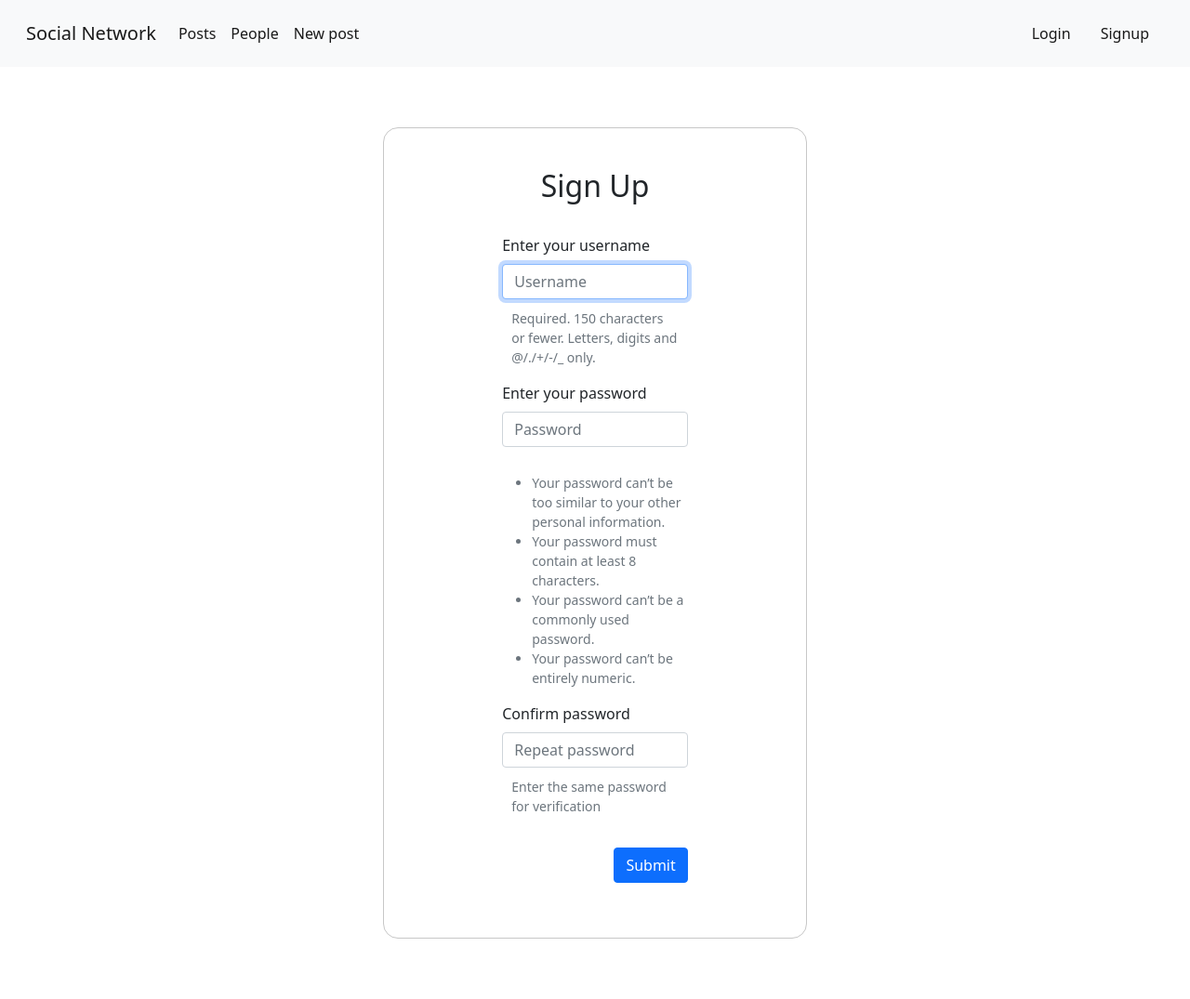
After one commit to NazarGorynych/social-network, a Django app: page /signup/ in a window 1280 px wide. The commit adds this page. Shown: the whole page at 93% size. Run offline with Django 4.2, Linux system fonts and the light colour scheme; some libraries are stand-ins or nearby versions.

Commit message:
project set-up; signup, login,  new-post pages

```diff
--- a/social_network_app/models.py
+++ b/social_network_app/models.py
@@ -1,11 +1,13 @@
 from django.db import models
 from django.contrib.auth.models import User
+
+
 
 class Post(models.Model):
 
     published_date = models.DateField(auto_now_add=True)
-    title = models.CharField(max_length=200)
-    author = models.ForeignKey(User, on_delete=models.CASCADE, related_name='blog')
+    title = models.CharField(max_length=80)
+    author = models.ForeignKey(User, on_delete=models.CASCADE, related_name='social_network_app')
     text = models.TextField()
 
     def __str__(self):
--- a/social_network_app/static/social_network_app/styles/base.css
+++ b/social_network_app/static/social_network_app/styles/base.css
@@ -13,14 +13,14 @@ body {
   margin-right: 0;
 }
 
-table tbody tr th::before {
-    counter-increment: section;
-    content: "Section " counter(section);
-}
+/*table tbody tr th::before {*/
+/*    counter-increment: section;*/
+/*    content: "Section " counter(section);*/
+/*}*/
 
-table tbody tr th::before {
-    content: counter(section);
-}
+/*table tbody tr th::before {*/
+/*    content: counter(section);*/
+/*}*/
 
 .actv {
     background: grey;
--- a/social_network_app/urls.py
+++ b/social_network_app/urls.py
@@ -1,7 +1,10 @@
 from django.urls import path, include
 from . import views
+from .views import *
 
 urlpatterns = [
-    path('', views.index, name='social_network_app'),
+    path('', views.index, name='index'),
     path('', include('django.contrib.auth.urls')),
+    path('signup/', SignUpView.as_view(), name='signup'),
+    path('new-post/', NewPostView.as_view(), name='new-post'),
     ]
--- a/social_network_app/views.py
+++ b/social_network_app/views.py
@@ -0,0 +1,32 @@
+from .models import Post, User
+from .forms import PostForm
+from django.contrib.auth.forms import UserCreationForm
+from django.views.generic import CreateView, ListView, FormView
+from django.shortcuts import render, redirect, HttpResponse
+from django.urls import reverse_lazy
+from django.contrib.auth.mixins import LoginRequiredMixin
+
+def index(request):
+    return render(request, 'social_network/layouts/main-layout.html')
+
+
+class SignUpView(CreateView):
+    form_class = UserCreationForm
+    success_url = reverse_lazy('login')
+    template_name = 'registration/signup.html'
+
+
+class NewPostView(FormView, LoginRequiredMixin):
+    template_name = 'social_network/new-post.html'
+    form_class = PostForm
+    success_url = '/index'
+    #
+    # def get_queryset(self):
+    #     return User.objects.filter(id=self.request.user.id)
+
+    def form_valid(self, form):
+        form.save(commit=False)
+        form.instance.author = self.request.user
+        breakpoint()
+        form.save()
+        return super().form_valid(form)
--- a/templates/registration/login.html
+++ b/templates/registration/login.html
@@ -5,11 +5,9 @@ Login
 {% load widget_tweaks %}
 
 {% block body %}
-    {% block header %}
-    {% endblock %}
     <div class="main align-items-center" >
         <div class="row d-flex justify-content-center align-items-center h-100">
-            <div class="card" style="border-radius: 1rem; border-color: #c7c7c7; margin: 10%; width: 35%;">
+            <div class="card" style="border-radius: 1rem; border-color: #c7c7c7; margin: 5%; width: 35%;">
                 <div class="d-flex justify-content-center" style="margin: 10%;">
                     <div class="col-8"  style=" flex: auto; justify-content: center">
                         <form method="post" action="{% url 'login' %}">
--- /dev/null
+++ b/templates/registration/signup.html
@@ -0,0 +1,51 @@
+{% extends 'social_network/layouts/main-layout.html' %}
+{% block title %}
+Sign Up
+{% endblock %}
+{% load widget_tweaks %}
+
+{% block body %}
+
+    <div class="main align-items-center" >
+        <div class="row d-flex justify-content-center align-items-center h-100">
+            <div class="card" style="border-radius: 1rem; border-color: #c7c7c7; margin: 5%; width: 35%;">
+                <div class="d-flex justify-content-center" style="margin: 10%;">
+                    <div class="col-8"  style=" flex: auto; justify-content: center">
+                        <form method="post" action="{% url 'login' %}">
+                            <h2 style="text-align: center" class="fw-light">Sign Up</h2>
+                        {% csrf_token %}
+{#                            {{ form.as_p }}#}
+                            <br>
+                                <div class="form-group">
+                                    <label for="exampleInputEmail1">Enter your username</label>
+                                    {% render_field form.username placeholder='Username' class='form-control' %}
+
+                                    <small class="form-text text-muted" style="margin: 10px">Required. 150 characters or fewer. Letters, digits and @/./+/-/_ only.</small>
+                                </div>
+                                <div class="form-group">
+                                    <label for="exampleInputPassword1">Enter your password</label>
+                                    {% render_field form.password1 placeholder='Password'  class='form-control' %}
+                                    <br>
+                                    <ul class="form-text text-muted">
+                                        <li>Your password can’t be too similar to your other personal information.</li>
+                                        <li>Your password must contain at least 8 characters.</li>
+                                        <li>Your password can’t be a commonly used password.</li>
+                                        <li>Your password can’t be entirely numeric.</li>
+                                    </ul>
+                                </div>
+                                <div class="form-group">
+                                    <label for="exampleInputPassword1">Confirm password</label>
+                                    {% render_field form.password2 placeholder='Repeat password'  class='form-control' %}
+                                    <small class="form-text text-muted" style="margin: 10px">Enter the same password for verification</small>
+                                    <br>
+                                    <div style="display: flex; justify-content: flex-end">
+                                        <button type="submit" class="btn btn-primary" style="font-size: medium;">Submit</button>
+                                    </div>
+                                </div>
+                        </form>
+                    </div>
+                </div>
+            </div>
+        </div>
+    </div>
+{% endblock %}
--- a/templates/social_network/includes/nav-bar.html
+++ b/templates/social_network/includes/nav-bar.html
@@ -7,13 +7,21 @@
     <div class="collapse navbar-collapse" id="navbarText">
       <ul class="navbar-nav me-auto mb-2 mb-lg-0">
         <li class="nav-item">
-          <a class="nav-link active" aria-current="page" href="{% url 'data-scheme' %}">Posts</a>
+          <a class="nav-link active" aria-current="page" href="">Posts</a>
         <li class="nav-item">
-          <a class="nav-link active" aria-current="page" href="{% url 'data-sets' %}">People</a>
+          <a class="nav-link active" aria-current="page" href="">People</a>
+        <li class="nav-item">
+          <a class="nav-link active" aria-current="page" href="{% url 'new-post' %}">New post</a>
       </ul>
-        <span class="navbar-text" >Hello, &nbsp</span>
-        <span class="navbar-text" style="font-weight: bold">{{ user.username }} &nbsp</span>
-        <span class="navbar-text"><a class="nav-link active" aria-current="page" href="{% url 'logout' %}">Logout</a></span>
+        {% if user.username %}
+            <span class="navbar-text" >Hello &nbsp</span>
+            <span class="navbar-text" style="font-weight: bold">{{ user.username }} &nbsp</span>
+            <span class="navbar-text"><a class="nav-link active" aria-current="page" href="{% url 'logout' %}">Logout</a></span>
+        {% else %}
+            <span class="navbar-text"><a class="nav-link active" aria-current="page" href="{% url 'login' %}">Login</a></span>
+            <span class="navbar-text"><a class="nav-link active" aria-current="page" href="{% url 'signup' %}">Signup</a></span>
+
+        {% endif %}
     </div>
   </div>
 </nav>
```
Also changed, not shown: social_network_proj/settings.py (+10 -5 lines), templates/social_network/new-post.html (added, +34 -0 lines), social_network_app/migrations/0001_initial.py (added), social_network_app/migrations/0002_alter_post_title.py (added), social_network_app/migrations/0003_alter_post_author.py (added), social_network_app/migrations/__init__.py (added).
